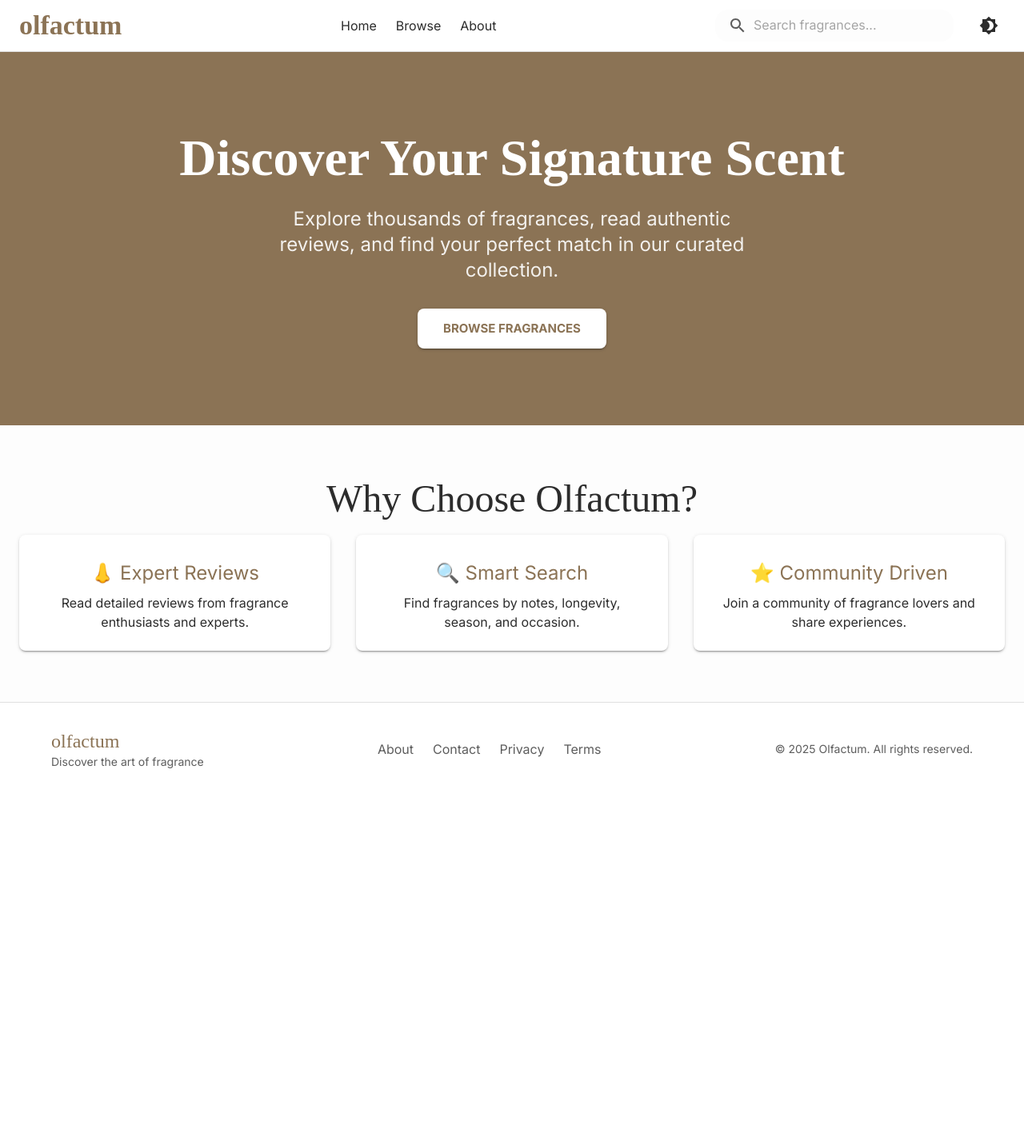
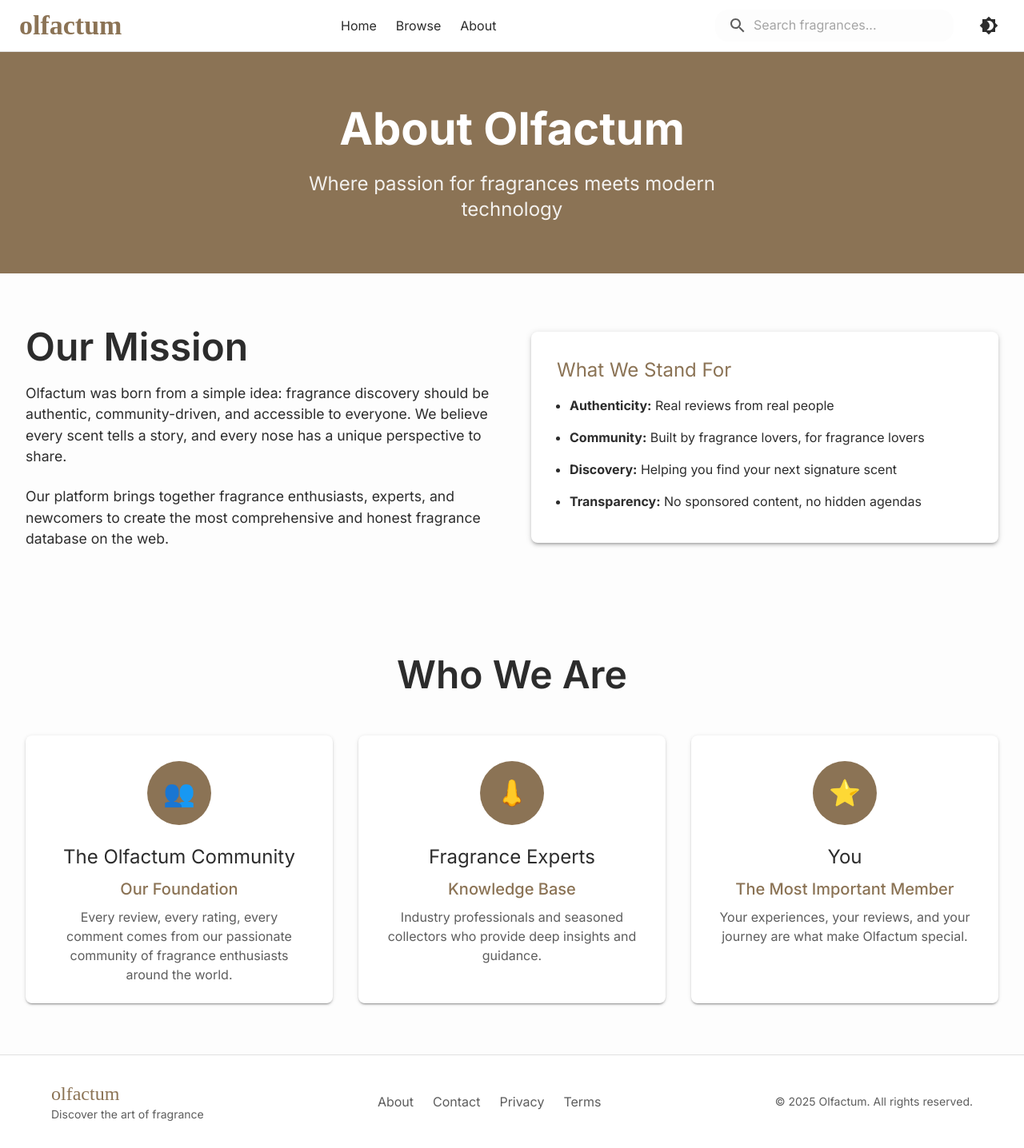
Before and after one commit to ognjen-raickovic/olfactum, a React (Vite) app in the folder frontend/: page /about in a window 1280 px wide. Shown: the whole page at 80% size. Before the commit the page ends 995 px from the top, so only its background shows below. Built offline with nearby package versions, Linux system fonts and the light colour scheme.

Commit message:
Added About Us page

```diff
--- a/frontend/src/App.jsx
+++ b/frontend/src/App.jsx
@@ -1,13 +1,20 @@
 import { ThemeProviderContext } from "./contexts/ThemeContext";
+import { BrowserRouter as Router, Routes, Route } from "react-router-dom";
 import MainLayout from "./layouts/MainLayout";
 import HomePage from "./pages/HomePage";
+import AboutPage from "./pages/AboutPage";
 
 function App() {
   return (
     <ThemeProviderContext>
-      <MainLayout>
-        <HomePage />
-      </MainLayout>
+      <Router>
+        <MainLayout>
+          <Routes>
+            <Route path="/" element={<HomePage />} />
+            <Route path="/about" element={<AboutPage />} />
+          </Routes>
+        </MainLayout>
+      </Router>
     </ThemeProviderContext>
   );
 }
--- /dev/null
+++ b/frontend/src/components/AboutHero.jsx
@@ -0,0 +1,44 @@
+import { Container, Typography, Box } from "@mui/material";
+
+const AboutHero = () => {
+  return (
+    <Box
+      sx={{
+        bgcolor: "primary.main",
+        color: "white",
+        py: 8,
+        width: "100vw",
+        marginLeft: "calc(-50vw + 50%)",
+      }}
+    >
+      <Container
+        maxWidth="xl"
+        sx={{ textAlign: "center", px: { xs: 2, sm: 3, md: 4 } }}
+      >
+        <Typography
+          variant="h1"
+          component="h1"
+          gutterBottom
+          sx={{
+            fontWeight: 700,
+            fontSize: { xs: "2.5rem", md: "3.5rem" },
+          }}
+        >
+          About Olfactum
+        </Typography>
+        <Typography
+          variant="h5"
+          sx={{
+            maxWidth: 600,
+            mx: "auto",
+            opacity: 0.9,
+          }}
+        >
+          Where passion for fragrances meets modern technology
+        </Typography>
+      </Container>
+    </Box>
+  );
+};
+
+export default AboutHero;
--- /dev/null
+++ b/frontend/src/components/AboutMission.jsx
@@ -0,0 +1,66 @@
+import {
+  Container,
+  Typography,
+  Box,
+  Grid,
+  Card,
+  CardContent,
+} from "@mui/material";
+
+const AboutMission = () => {
+  return (
+    <Container maxWidth="xl" sx={{ py: 8, px: { xs: 2, sm: 3, md: 4 } }}>
+      <Grid container spacing={6} alignItems="center">
+        <Grid size={{ xs: 12, md: 6 }}>
+          <Typography
+            variant="h3"
+            component="h2"
+            gutterBottom
+            sx={{ fontWeight: 600 }}
+          >
+            Our Mission
+          </Typography>
+          <Typography variant="body1" sx={{ mb: 3, fontSize: "1.1rem" }}>
+            Olfactum was born from a simple idea: fragrance discovery should be
+            authentic, community-driven, and accessible to everyone. We believe
+            every scent tells a story, and every nose has a unique perspective
+            to share.
+          </Typography>
+          <Typography variant="body1" sx={{ fontSize: "1.1rem" }}>
+            Our platform brings together fragrance enthusiasts, experts, and
+            newcomers to create the most comprehensive and honest fragrance
+            database on the web.
+          </Typography>
+        </Grid>
+        <Grid size={{ xs: 12, md: 6 }}>
+          <Card elevation={3} sx={{ height: "100%" }}>
+            <CardContent sx={{ p: 4 }}>
+              <Typography variant="h5" gutterBottom color="primary.main">
+                What We Stand For
+              </Typography>
+              <Box component="ul" sx={{ pl: 2 }}>
+                <Typography component="li" variant="body1" sx={{ mb: 2 }}>
+                  <strong>Authenticity:</strong> Real reviews from real people
+                </Typography>
+                <Typography component="li" variant="body1" sx={{ mb: 2 }}>
+                  <strong>Community:</strong> Built by fragrance lovers, for
+                  fragrance lovers
+                </Typography>
+                <Typography component="li" variant="body1" sx={{ mb: 2 }}>
+                  <strong>Discovery:</strong> Helping you find your next
+                  signature scent
+                </Typography>
+                <Typography component="li" variant="body1">
+                  <strong>Transparency:</strong> No sponsored content, no hidden
+                  agendas
+                </Typography>
+              </Box>
+            </CardContent>
+          </Card>
+        </Grid>
+      </Grid>
+    </Container>
+  );
+};
+
+export default AboutMission;
--- /dev/null
+++ b/frontend/src/components/AboutTeam.jsx
@@ -0,0 +1,83 @@
+import {
+  Container,
+  Typography,
+  Box,
+  Grid,
+  Card,
+  CardContent,
+  Avatar,
+} from "@mui/material";
+
+const AboutTeam = () => {
+  const teamMembers = [
+    {
+      name: "The Olfactum Community",
+      role: "Our Foundation",
+      description:
+        "Every review, every rating, every comment comes from our passionate community of fragrance enthusiasts around the world.",
+      emoji: "👥",
+    },
+    {
+      name: "Fragrance Experts",
+      role: "Knowledge Base",
+      description:
+        "Industry professionals and seasoned collectors who provide deep insights and guidance.",
+      emoji: "👃",
+    },
+    {
+      name: "You",
+      role: "The Most Important Member",
+      description:
+        "Your experiences, your reviews, and your journey are what make Olfactum special.",
+      emoji: "⭐",
+    },
+  ];
+
+  return (
+    <Container maxWidth="xl" sx={{ py: 8, px: { xs: 2, sm: 3, md: 4 } }}>
+      <Typography
+        variant="h3"
+        component="h2"
+        textAlign="center"
+        gutterBottom
+        sx={{ fontWeight: 600, mb: 6 }}
+      >
+        Who We Are
+      </Typography>
+
+      <Grid container spacing={4}>
+        {teamMembers.map((member, index) => (
+          <Grid size={{ xs: 12, md: 4 }} key={index}>
+            <Card elevation={2} sx={{ height: "100%", textAlign: "center" }}>
+              <CardContent sx={{ p: 4 }}>
+                <Avatar
+                  sx={{
+                    width: 80,
+                    height: 80,
+                    mx: "auto",
+                    mb: 3,
+                    bgcolor: "primary.main",
+                    fontSize: "2rem",
+                  }}
+                >
+                  {member.emoji}
+                </Avatar>
+                <Typography variant="h5" gutterBottom>
+                  {member.name}
+                </Typography>
+                <Typography variant="h6" color="primary.main" gutterBottom>
+                  {member.role}
+                </Typography>
+                <Typography variant="body1" color="text.secondary">
+                  {member.description}
+                </Typography>
+              </CardContent>
+            </Card>
+          </Grid>
+        ))}
+      </Grid>
+    </Container>
+  );
+};
+
+export default AboutTeam;
--- a/frontend/src/components/FeaturesSection.jsx
+++ b/frontend/src/components/FeaturesSection.jsx
@@ -22,9 +22,7 @@ const FeaturesSection = () => {
   ];
 
   return (
-    <Container maxWidth="xl" sx={{ py: 8 }}>
-      {" "}
-      {/* Changed to xl for wider layout */}
+    <Container maxWidth="xl" sx={{ py: 8, px: { xs: 2, sm: 3, md: 4 } }}>
       <Typography
         variant="h3"
         component="h2"
@@ -37,8 +35,6 @@ const FeaturesSection = () => {
       <Grid container spacing={4} sx={{ mt: 2 }}>
         {features.map((feature, index) => (
           <Grid key={index} size={{ xs: 12, md: 4 }}>
-            {" "}
-            {/* New Grid v2 syntax */}
             <Card elevation={2} sx={{ height: "100%" }}>
               <CardContent sx={{ textAlign: "center", p: 4 }}>
                 <Typography variant="h5" gutterBottom color="primary.main">
--- a/frontend/src/components/Navbar.jsx
+++ b/frontend/src/components/Navbar.jsx
@@ -8,15 +8,12 @@ import {
   useTheme,
 } from "@mui/material";
 import { Search, Brightness4, Brightness7 } from "@mui/icons-material";
-import { useThemeContext } from "../contexts/ThemeContext"; // Updated import
+import { useThemeContext } from "../contexts/ThemeContext";
+import { Link } from "react-router-dom"; // Add this import
 
 const Navbar = () => {
   const theme = useTheme();
-  const { mode, toggleTheme } = useThemeContext(); // Updated hook
-
-  const handleLogoClick = () => {
-    window.location.href = "/";
-  };
+  const { mode, toggleTheme } = useThemeContext();
 
   return (
     <AppBar
@@ -32,14 +29,15 @@ const Navbar = () => {
         {/* Left side - Logo */}
         <Typography
           variant="h4"
-          component="h1"
-          onClick={handleLogoClick}
+          component={Link} // Change to Link
+          to="/" // Add to prop
           sx={{
             fontFamily: '"Playfair Display", serif',
             fontWeight: 600,
             color: "primary.main",
             cursor: "pointer",
             textTransform: "lowercase",
+            textDecoration: "none", // Remove underline
             "&:hover": { opacity: 0.8 },
           }}
         >
@@ -50,8 +48,12 @@ const Navbar = () => {
         <Box sx={{ display: { xs: "none", md: "flex" }, gap: 3 }}>
           <Typography
             variant="body1"
+            component={Link} // Change to Link
+            to="/" // Add to prop
             sx={{
               cursor: "pointer",
+              textDecoration: "none",
+              color: "text.primary",
               "&:hover": { color: "primary.main" },
             }}
           >
@@ -68,8 +70,12 @@ const Navbar = () => {
           </Typography>
           <Typography
             variant="body1"
+            component={Link} // Change to Link
+            to="/about" // Add to prop
             sx={{
               cursor: "pointer",
+              textDecoration: "none",
+              color: "text.primary",
               "&:hover": { color: "primary.main" },
             }}
           >
--- /dev/null
+++ b/frontend/src/pages/AboutPage/index.jsx
@@ -0,0 +1,16 @@
+import { Box } from "@mui/material";
+import AboutHero from "../../components/AboutHero";
+import AboutMission from "../../components/AboutMission";
+import AboutTeam from "../../components/AboutTeam";
+
+const AboutPage = () => {
+  return (
+    <Box sx={{ minHeight: "80vh" }}>
+      <AboutHero />
+      <AboutMission />
+      <AboutTeam />
+    </Box>
+  );
+};
+
+export default AboutPage;
```
